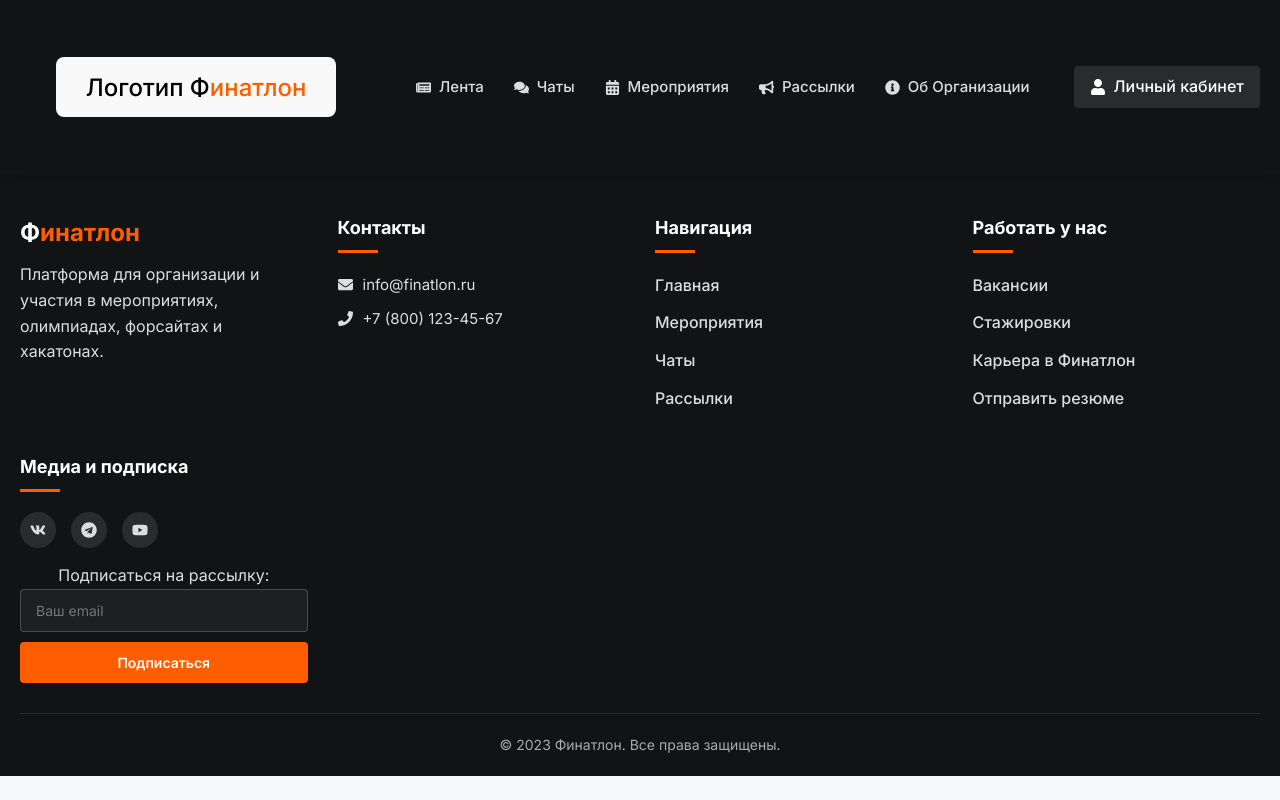
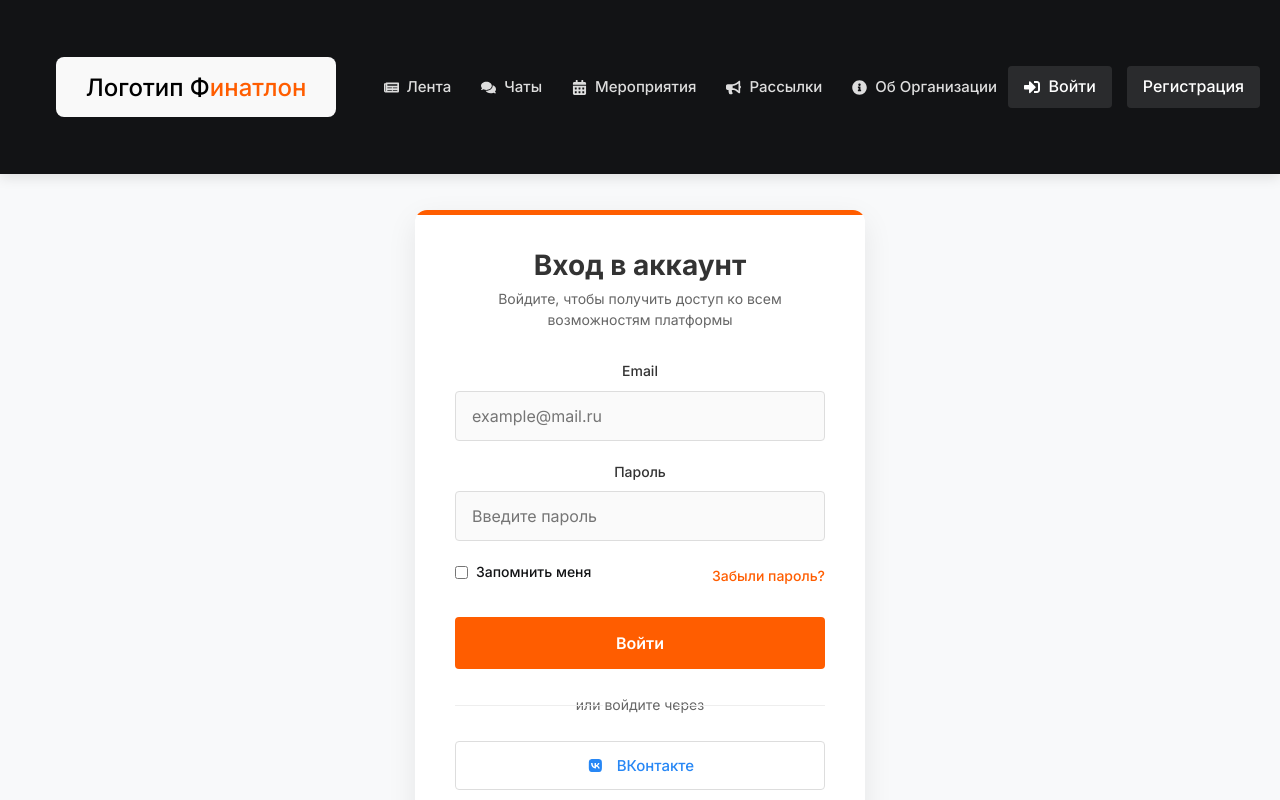
Before and after one commit to FlameFox36/finatlon-webapp, a React (Vite) app in the folder frontend/: page /login in a window 1280 px wide. Shown: the top 800 px of the page. Built offline with nearby package versions, Linux system fonts and the light colour scheme.

Commit message:
Fixed registration and login
Revamped login logic

```diff
--- a/frontend/src/App.jsx
+++ b/frontend/src/App.jsx
@@ -1,37 +1,54 @@
 import './App.css'
-import React, { useEffect } from 'react';
+import React, { useEffect, useState } from 'react';
 import { BrowserRouter, Routes, Route } from 'react-router-dom';
 import RegistrationForm from './pages/registration/components/RegistrationPage.jsx';
 import Homepage from './pages/home/components/Homepage.jsx';
 import Profile from './pages/profile/components/ProfilePage.jsx';
+import LoginPage from './pages/login/components/LoginPage.jsx';
 import Header from './pages/common/Header.jsx';
 import Footer from './pages/common/Footer.jsx';
 
 import './pages/home/styles.css';
 import './pages/registration/styles.css';
 import './pages/profile/styles.css';
+import './pages/login/styles.css';
 
+import ProtectedRoute from './pages/profile/components/ProtectedRoute.jsx';
 import authService from './auth/AuthService.js';
-import AuthPage from './pages/auth/components/AuthPage.jsx';
-import './pages/auth/styles.css';
 
 function App() {
-  useEffect(() => {
-    authService.init();
-  }, []);
+  // useEffect(() => {
+  //   authService.init();
+  // }, []);
 
-  return (
-      <BrowserRouter className='App'>
-      <Header />
+  const [isAuthenticated, setIsAuthenticated] = useState(false);
+    const login = () => {
+        setIsAuthenticated(true);
+    };
+    const logout = () => {
+        setIsAuthenticated(false);
+    };
+
+ return (
+    <div className='App'>
+      <BrowserRouter>
+        <Header isAuthenticated={isAuthenticated} logout={logout} />
         <Routes>
-          <Route path="/" element={<Homepage />}/>
+          <Route path="/" element={<Homepage login={login}/>}/>
           <Route path="/registration" element={<RegistrationForm />}/>
-          <Route path="/profile" element={<Profile />}/>
-          <Route path="/auth" element={<AuthPage />}/>
+          <Route
+            path="/profile"
+            element={
+              <ProtectedRoute isAuthenticated={isAuthenticated}>
+                <Profile logout={logout}/>
+              </ProtectedRoute>
+            }
+          />
+          <Route path="/login" element={<LoginPage login={login}/>}/>
         </Routes>
-      <Footer />
+        <Footer />
       </BrowserRouter>
+    </div>
   );
 }
-
 export default App;
--- a/frontend/src/pages/common/Header.jsx
+++ b/frontend/src/pages/common/Header.jsx
@@ -1,10 +1,17 @@
 import React, { useState } from 'react';
-import { useNavigate } from 'react-router-dom';
-import { FaNewspaper, FaComments, FaCalendarAlt, FaBullhorn, FaInfoCircle, FaUser} from 'react-icons/fa';
+import { useNavigate, Link } from 'react-router-dom'; // Добавил Link
+import { FaNewspaper, FaComments, FaCalendarAlt, FaBullhorn, FaInfoCircle, FaUser, FaSignOutAlt, FaSignInAlt } from 'react-icons/fa';
 
-function Header() {
+function Header({ isAuthenticated, logout }) { // Добавляем пропсы
   const navigate = useNavigate();
+
   const onRefHomepage = () => navigate("/");
+  const handleLogout = () => {
+    if (logout) {
+      logout();
+    }
+    navigate("/"); // Перенаправляем на главную после выхода
+  };
 
   const navItems = [
     {
@@ -87,10 +94,30 @@ function Header() {
         </nav>
 
         <div className="user-menu">
-          <a href="/profile" className="user-btn">
-            <FaUser />
-            Личный кабинет
-          </a>
+          {isAuthenticated ? (
+            // Показываем для авторизованного пользователя
+            <>
+              <Link to="/profile" className="user-btn">
+                <FaUser />
+                Личный кабинет
+              </Link>
+              <button onClick={handleLogout} className="user-btn logout-btn">
+                <FaSignOutAlt />
+                Выйти
+              </button>
+            </>
+          ) : (
+            // Показываем для неавторизованного пользователя
+            <>
+              <Link to="/login" className="user-btn">
+                <FaSignInAlt />
+                Войти
+              </Link>
+              <Link to="/registration" className="user-btn register-btn">
+                Регистрация
+              </Link>
+            </>
+          )}
         </div>
       </div>
     </header>
--- a/frontend/src/pages/auth/components/AuthForm.jsx
+++ b/frontend/src/pages/login/components/LoginForm.jsx
@@ -2,39 +2,39 @@
 import React, { useState } from 'react';
 import { FontAwesomeIcon } from '@fortawesome/react-fontawesome';
 import { faVk, faGoogle } from '@fortawesome/free-brands-svg-icons';
+import { useNavigate } from 'react-router-dom';
 
-const AuthForm = () => {
+const AuthForm = ({ login }) => {
   const [email, setEmail] = useState('');
   const [password, setPassword] = useState('');
   const [rememberMe, setRememberMe] = useState(false);
   const [error, setError] = useState('');
   const [isLoading, setIsLoading] = useState(false);
+  const navigate = useNavigate();
 
+  // ВРЕМЕНАЯ ЗАГЛУШКА ПОКА НЕТ РЕАЛЬНОГО API
   const handleSubmit = async (e) => {
     e.preventDefault();
     setError('');
     setIsLoading(true);
 
     try {
-      // Отправляем запрос на сервер
-      const response = await api.post('/auth/login', {
-        email: email,
-        password: password
-      });
+      if (email === 'fire.stalker.336@gmail.com' && password === '1') {
+        // Вызываем функцию login из props (которая устанавливает isAuthenticated)
+        if (login) {
+          login();
+        }
 
-      // Сохраняем токен и данные пользователя
-      authService.login(response.data.token, response.data.user);
-
-      // Перенаправляем на главную страницу
-      window.location.href = '/';
+        navigate('/profile');
+      } else {
+        setError('Неверный email или пароль');
+      }
 
     } catch (err) {
       setError(err.response?.data?.message || 'Ошибка входа');
     } finally {
-      setLoading(false);
+      setIsLoading(false); // Исправлено: setIsLoading вместо setLoading
     }
-
-    navigate(-1); // Перенаправляет на предыдущую страницу
   };
 
   const handleSocialAuth = (provider) => {
--- a/frontend/src/pages/auth/components/AuthPage.jsx
+++ b/frontend/src/pages/login/components/LoginPage.jsx
@@ -1,12 +1,12 @@
 import React from 'react';
-import AuthForm from './AuthForm.jsx';
+import AuthForm from './LoginForm.jsx';
 
-const AuthPage = () => {
+const AuthPage = ({ login }) => {
   return (
     <div className="main-content">
       <div className="auth-container">
         <div className="auth-card">
-          <AuthForm />
+          <AuthForm login={login}/>
         </div>
       </div>
     </div>
--- a/frontend/src/pages/profile/components/ProfilePage.jsx
+++ b/frontend/src/pages/profile/components/ProfilePage.jsx
@@ -137,7 +137,6 @@ const UserProfileManager = () => {
   };
 
   return (
-    <ProtectedRoute>
     <div className="profile-isolation-wrapper">
       <main>
         <div className="profile-container">
@@ -168,7 +167,6 @@ const UserProfileManager = () => {
         </div>
       </main>
     </div>
-    </ProtectedRoute>
   );
 };
 
--- a/frontend/src/pages/profile/components/ProtectedRoute.jsx
+++ b/frontend/src/pages/profile/components/ProtectedRoute.jsx
@@ -1,14 +1,9 @@
-import React from 'react';
-import { Navigate } from 'react-router-dom';
-import authService from '../../../auth/AuthService.js';
+// ProtectedRoute.jsx - версия с children
+import React from 'react'
+import { Navigate } from 'react-router-dom'
 
-function ProtectedRoute({ children }) {
-  if (!authService.isAuthenticated()) {
-    return <Navigate to="/auth" />;
-  }
-  else {
-    return children;
-  }
+const ProtectedRoute = ({ isAuthenticated, children }) => {
+  return isAuthenticated ? children : <Navigate to="/login" />
 }
 
 export default ProtectedRoute;
```
Also changed, not shown: frontend/src/pages/login/styles.css (renamed from frontend/src/pages/auth/styles.css). Lines whose indentation alone changed are shown as unchanged.
